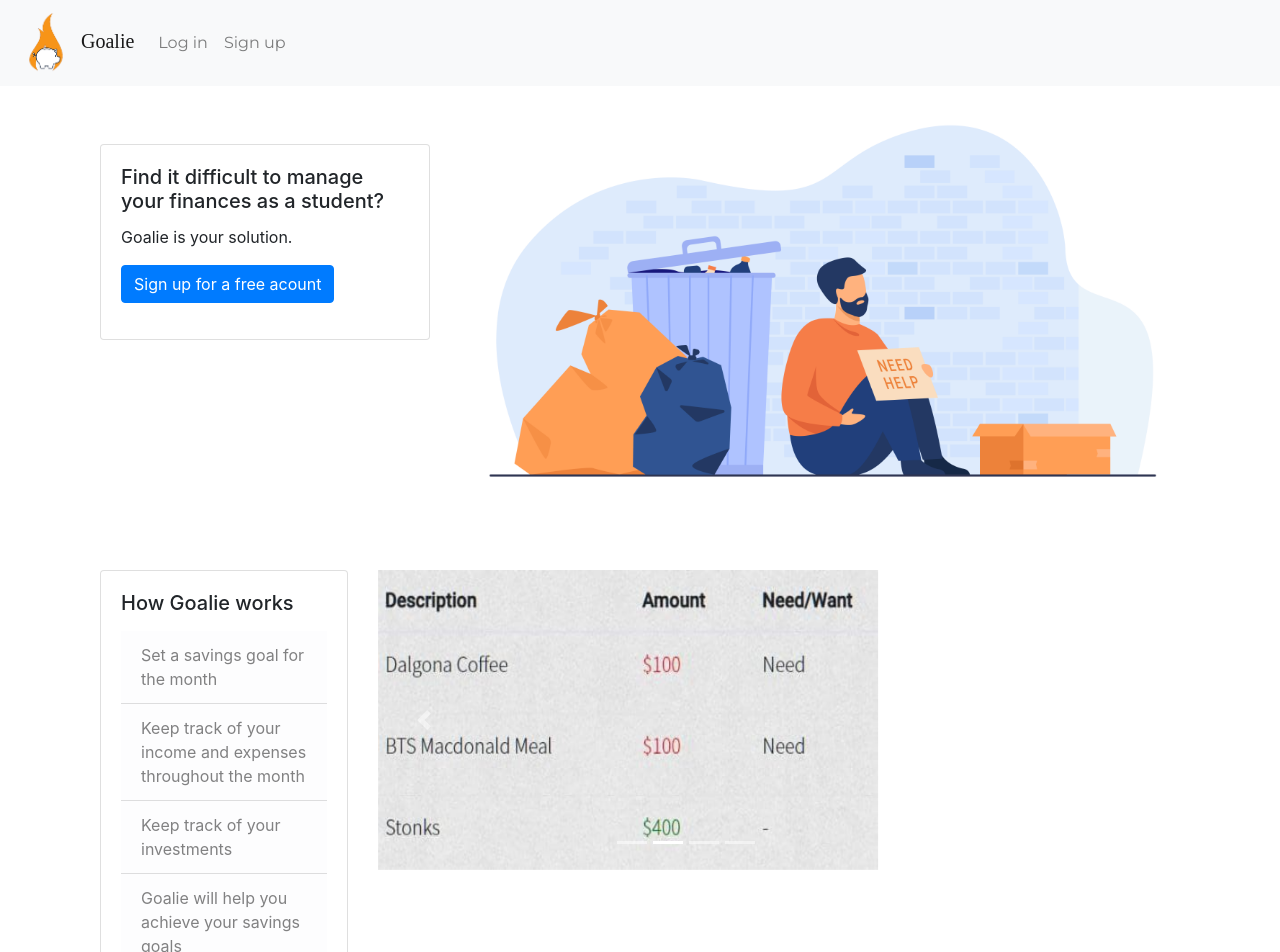
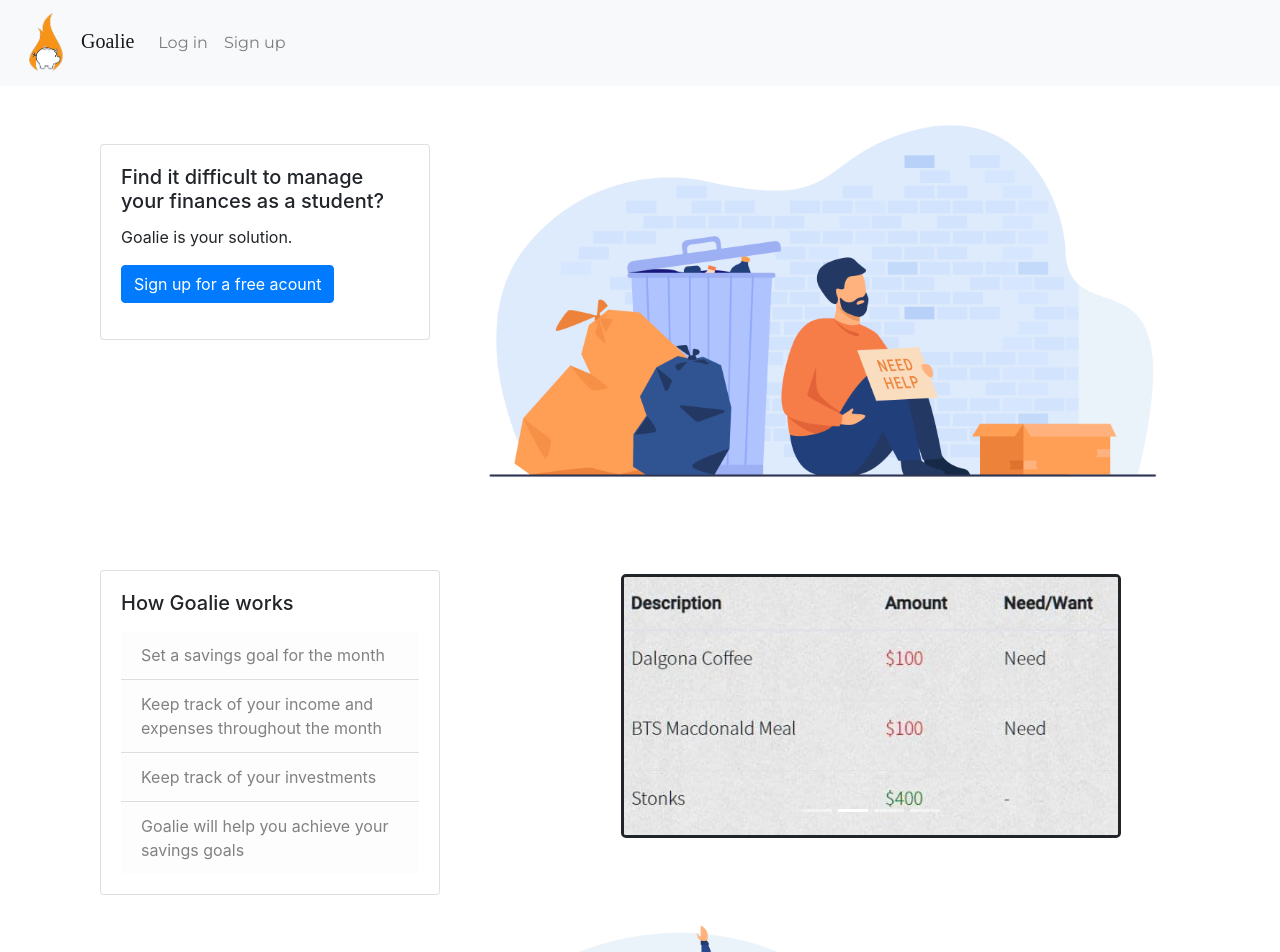
Before and after one commit to xghan99/csb-rn409, a React (Create React App) app: page / in a window 1280 px wide. Shown: the top 952 px of the page. Built offline with nearby package versions, Linux system fonts and the light colour scheme; no server answers; a web font is replaced by a local one.

Commit message:
landing page

```diff
--- a/src/components/Landing.js
+++ b/src/components/Landing.js
@@ -56,7 +56,7 @@ export default function Landing() {
     return (
       <>
         <Row>
-          <Col lg={3}>
+          <Col lg={4}>
             <Card>
               <Card.Body>
                 <Card.Title>
@@ -95,7 +95,9 @@ export default function Landing() {
               </Card.Body>
             </Card>
           </Col>
-          <Col lg={7}>{carousel()}</Col>
+          <Col lg={7} className="ml-auto mt-5 mt-md-1">
+            {carousel()}
+          </Col>
         </Row>
       </>
     );
@@ -106,30 +108,62 @@ export default function Landing() {
       <>
         <Carousel activeIndex={index} onSelect={handleSelectCarousel}>
           <Carousel.Item>
-            <img src="resources/1.png" alt="first" height="300" width="500" />
+            <div className="text-center">
+              <img
+                src="resources/1.png"
+                alt="first"
+                height="300"
+                width="500"
+                className="landingImage img-fluid"
+              />
               <Carousel.Caption></Carousel.Caption>
+            </div>
           </Carousel.Item>
           <Carousel.Item>
-            <img src="resources/2.png" alt="second" height="300" width="500" />
+            <div className="text-center">
+              <img
+                src="resources/2.png"
+                alt="second"
+                height="300"
+                width="500"
+                className="landingImage img-fluid"
+              />
               <Carousel.Caption></Carousel.Caption>
+            </div>
           </Carousel.Item>
           <Carousel.Item>
-            <img src="resources/pig.png" alt="third" />
+            <div className="text-center">
+              <img
+                src="resources/pig.png"
+                alt="third"
+                height="300"
+                className="landingImage"
+              />
               <Carousel.Caption>
                 <h3
                   style={{
                     color: "black",
                     position: "relative",
-                  top: "-190px",
-                  paddingRight: "87px"
+                    top: "-90px",
+                    left: "182px",
+                    paddingRight: "350px"
                   }}
                 >
                   Stay Tuned!
                 </h3>
               </Carousel.Caption>
+            </div>
           </Carousel.Item>
           <Carousel.Item>
-            <img src="resources/4.png" alt="fourth" height="300" width="500" />
+            <div className="text-center">
+              <img
+                src="resources/4.png"
+                alt="fourth"
+                height="300"
+                width="500"
+                className="landingImage img-fluid"
+              />
+            </div>
             <Carousel.Caption></Carousel.Caption>
           </Carousel.Item>
         </Carousel>
--- a/src/styles.css
+++ b/src/styles.css
@@ -143,3 +143,8 @@ body {
 .cardText {
   font-family: "Noto Sans JP", sans-serif;
 }
+
+.landingImage {
+  border: solid;
+  border-radius: 5px;
+}
```
Lines whose indentation alone changed are shown as unchanged.
